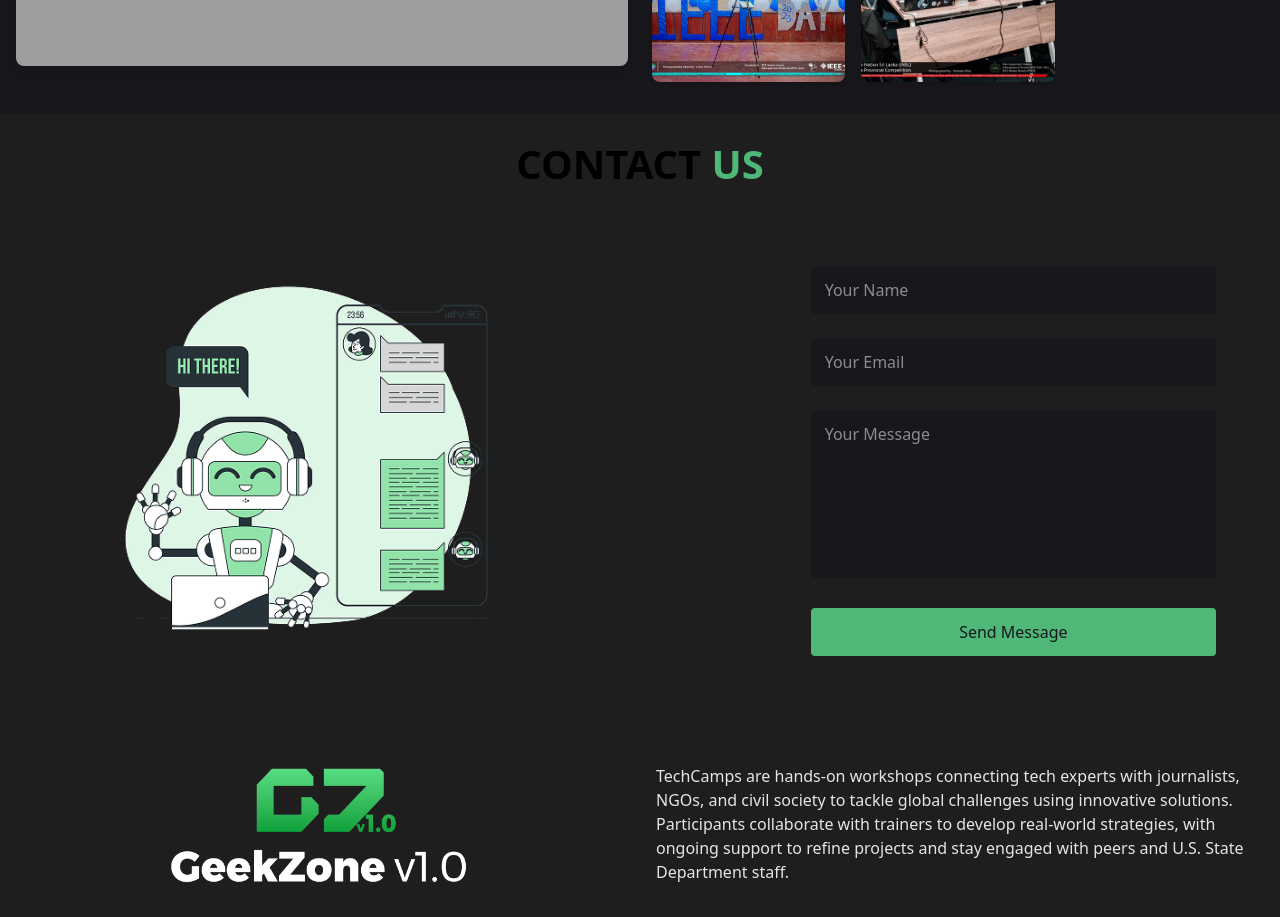
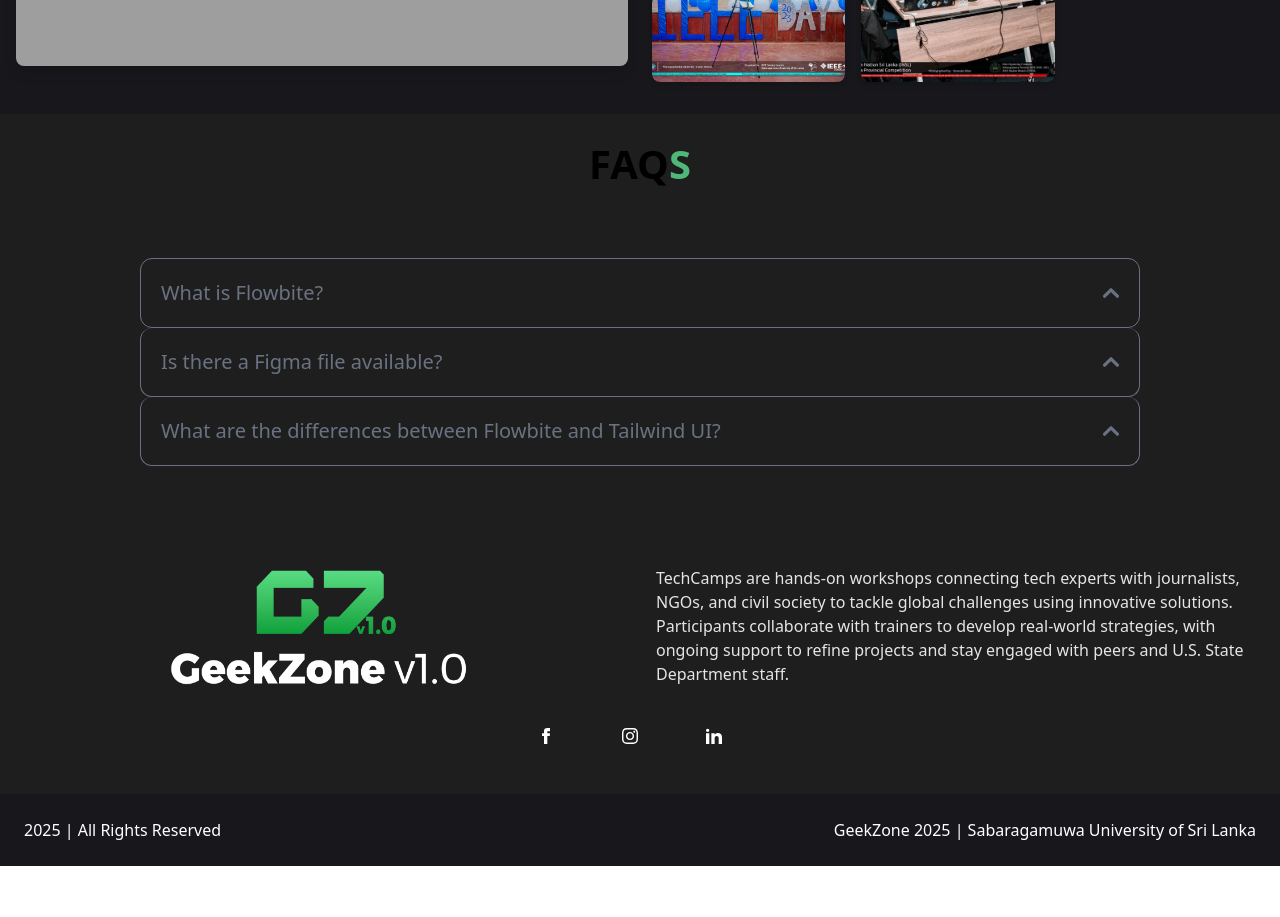
Before and after one commit to sajithcode/GeekZone-V1.0, a React (Vite) app: page / in a window 1280 px wide. Shown: the part 1880-2797 px from the top of the page. After the commit the page ends 2746 px from the top, so only its background shows below. Built offline with nearby package versions, Linux system fonts and the light colour scheme; grey boxes are pictures that could not be loaded.

Commit message:
Add FAQ accordion component to Contact Us page

```diff
--- /dev/null
+++ b/src/components/Accordion.jsx
@@ -0,0 +1,61 @@
+import React, { useState } from 'react';
+
+const Accordion = ({ items }) => {
+  const [openIndex, setOpenIndex] = useState(null);
+
+  const toggleAccordion = (index) => {
+    setOpenIndex(openIndex === index ? null : index);
+  };
+
+  return (
+    <div id="accordion-collapse" data-accordion="collapse" className="w-full">
+      {items.map((item, index) => (
+        <div key={index}>
+          <h2 id={`accordion-collapse-heading-${index}`}>
+            <button
+              type="button"
+              className={`flex items-center justify-between w-10/12 mx-auto p-5 font-medium rtl:text-right text-gray-500 border ${
+                index === 0 ? 'rounded-t-xl' : 'border-t-0'
+              } rounded-t-xl rounded-b-xl focus:ring-4 focus:ring-[#] dark:focus:ring-gray-800 dark:border-gray-700 dark:text-gray-400 hover:bg-gray-100 dark:hover:bg-gray-800 gap-3`}
+              data-accordion-target={`#accordion-collapse-body-${index}`}
+              aria-expanded={openIndex === index}
+              aria-controls={`accordion-collapse-body-${index}`}
+              onClick={() => toggleAccordion(index)}
+            >
+              <span className="text-base sm:text-lg md:text-xl">{item.title}</span>
+              <svg
+                data-accordion-icon
+                className={`w-3 h-3 sm:w-4 sm:h-4 shrink-0 ${openIndex === index ? 'rotate-180' : ''}`}
+                aria-hidden="true"
+                xmlns="http://www.w3.org/2000/svg"
+                fill="none"
+                viewBox="0 0 10 6"
+              >
+                <path
+                  stroke="currentColor"
+                  strokeLinecap="round"
+                  strokeLinejoin="round"
+                  strokeWidth="2"
+                  d="M9 5 5 1 1 5"
+                />
+              </svg>
+            </button>
+          </h2>
+          <div
+            id={`accordion-collapse-body-${index}`}
+            className={`${openIndex === index ? '' : 'hidden'} w-10/12 mx-auto p-5 dark:border-gray-700 dark:bg-[#1E1E1E]`}
+            aria-labelledby={`accordion-collapse-heading-${index}`}
+          >
+            <div className="p-5 border border-none dark:border-gray-700">
+              <p className="text-sm sm:text-base md:text-lg text-gray-500 dark:text-gray-400">
+                {item.content}
+              </p>
+            </div>
+          </div>
+        </div>
+      ))}
+    </div>
+  );
+};
+
+export default Accordion;
--- a/src/components/ContactUs.jsx
+++ b/src/components/ContactUs.jsx
@@ -1,58 +1,79 @@
 import React from 'react'
 import './contactUs.css'
+import Accordion from "./Accordion";
+
+const items = [
+  {
+    title: 'What is Flowbite?',
+    content: (
+      <>
+        <p className="mb-2 text-gray-500 dark:text-gray-400">
+          Flowbite is an open-source library of interactive components built on top of Tailwind CSS including buttons, dropdowns, modals, navbars, and more.
+        </p>
+        <p className="text-gray-500 dark:text-gray-400">
+          Check out this guide to learn how to <a href="/docs/getting-started/introduction/" className="text-blue-600 dark:text-blue-500 hover:underline">get started</a> and start developing websites even faster with components on top of Tailwind CSS.
+        </p>
+      </>
+    ),
+  },
+  {
+    title: 'Is there a Figma file available?',
+    content: (
+      <>
+        <p className="mb-2 text-gray-500 dark:text-gray-400">
+          Flowbite is first conceptualized and designed using the Figma software so everything you see in the library has a design equivalent in our Figma file.
+        </p>
+        <p className="text-gray-500 dark:text-gray-400">
+          Check out the <a href="https://flowbite.com/figma/" className="text-blue-600 dark:text-blue-500 hover:underline">Figma design system</a> based on the utility classes from Tailwind CSS and components from Flowbite.
+        </p>
+      </>
+    ),
+  },
+  {
+    title: 'What are the differences between Flowbite and Tailwind UI?',
+    content: (
+      <>
+        <p className="mb-2 text-gray-500 dark:text-gray-400">
+          The main difference is that the core components from Flowbite are open source under the MIT license, whereas Tailwind UI is a paid product. Another difference is that Flowbite relies on smaller and standalone components, whereas Tailwind UI offers sections of pages.
+        </p>
+        <p className="mb-2 text-gray-500 dark:text-gray-400">
+          However, we actually recommend using both Flowbite, Flowbite Pro, and even Tailwind UI as there is no technical reason stopping you from using the best of two worlds.
+        </p>
+        <p className="mb-2 text-gray-500 dark:text-gray-400">Learn more about these technologies:</p>
+        <ul className="ps-5 text-gray-500 list-disc dark:text-gray-400">
+          <li><a href="https://flowbite.com/pro/" className="text-blue-600 dark:text-blue-500 hover:underline">Flowbite Pro</a></li>
+          <li><a href="https://tailwindui.com/" rel="nofollow" className="text-blue-600 dark:text-blue-500 hover:underline">Tailwind UI</a></li>
+        </ul>
+      </>
+    ),
+  },
+];
+
 
 function ContactUs() {
   return (
   <section class="relative overflow-hidden bg-[#1E1E1E] py-20 lg:py-[20px]">
 
     <h2 class="mb-6 text-[32px] font-bold uppercase text-dark sm:text-[40px] lg:text-[36px] xl:text-[40px] dark:text-white text-center">
-      Contact <span class="text-[#4FB777]">Us</span>
+      FAQ<span class="text-[#4FB777]">s</span>
     </h2>
 
     <div class="container mx-auto">
 
       <div class="flex flex-wrap lg:justify-between">
 
-        <div class="w-full px-4 lg:w-1/2 xl:w-6/12 flex items-center justify-center">
+        {/* <div class="w-full px-4 lg:w-1/2 xl:w-6/12 flex items-center justify-center">
           <h6 class="hidden sm:flex items-center justify-center font-semibold uppercase md:justify-center">
             <img src="/contactus.png" alt="Icon" className="mr-3 h-[400px] w-[400px]" />
           </h6>
-        </div>
+        </div> */}
+
+      <div className="p-10 w-full">
+        <Accordion items={items} />
+      </div>
 
 
-        <div class="w-full px-4 lg:w-1/2 xl:w-5/12">
-
-          <div class="relative bg-none p-8 sm:p-12 dark:bg-dark-2">
-
-            <form>
-
-              <div class="mb-6">
-                <input type="text" placeholder="Your Name"
-                  class="w-full resize-none rounded-sm border-none bg-[#18181C] px-[14px] py-3 text-base text-white-100 placeholder-white/[50%] outline-none"/>
-              </div>
-
-              <div class="mb-6">
-                <input type="email" placeholder="Your Email"
-                  class="w-full resize-none rounded-sm border-none bg-[#18181C] px-[14px] py-3 text-base text-white placeholder-white/[50%] outline-none" />
-              </div>
-
-              <div class="mb-6">
-                <textarea rows="6" placeholder="Your Message"
-                  class="w-full resize-none rounded-sm border-none bg-[#18181C] px-[14px] py-3 text-base text-white placeholder-white/[50%] outline-none">
-                </textarea>
-              </div>
-
-              <div>
-                <button type="submit"
-                  class="w-full rounded-sm border-none bg-[#4FB777] p-3 text-[#18181C] font-medium transition hover:bg-primary/90">
-                  Send Message
-                </button>
-              </div>
-
-            </form>
-          </div>
         </div>
-      </div>
     </div>
   </section>
   )
```
